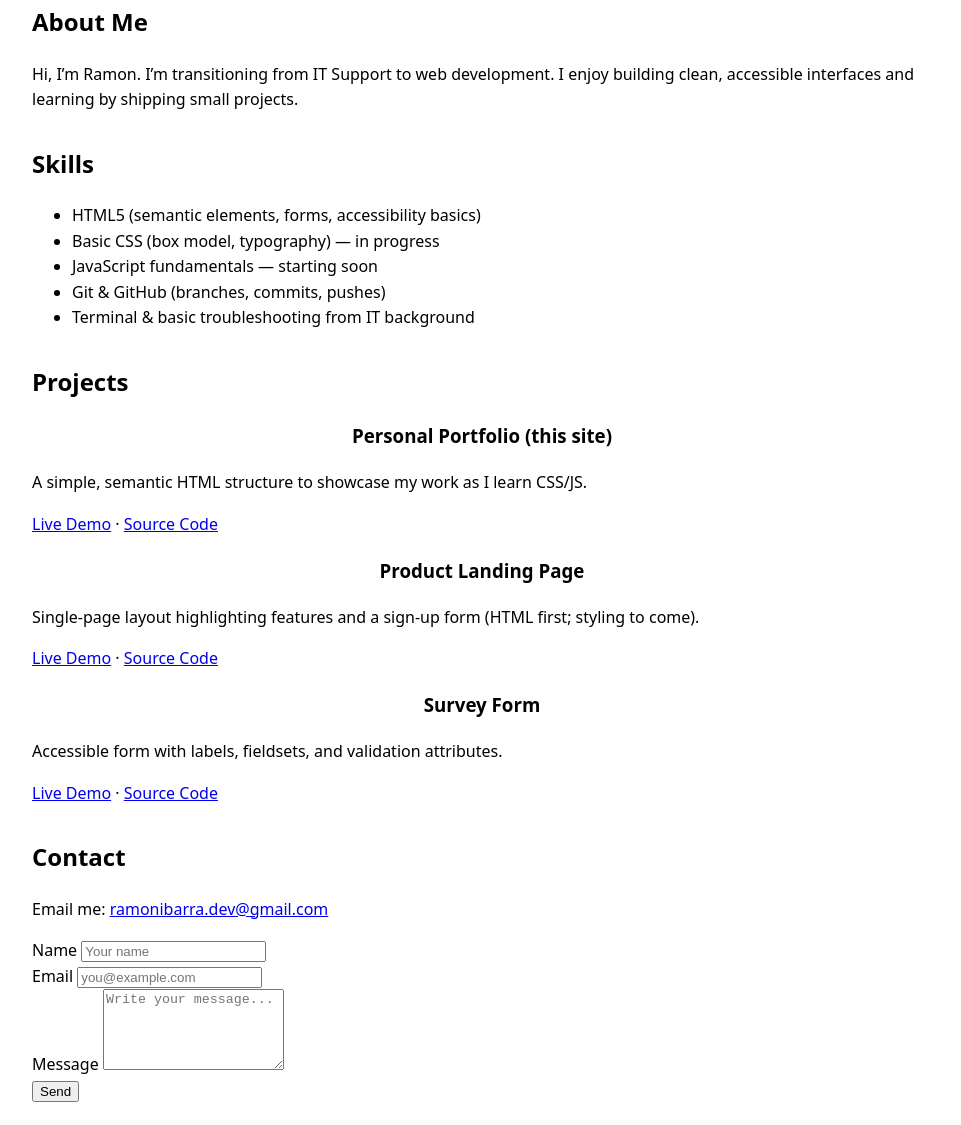
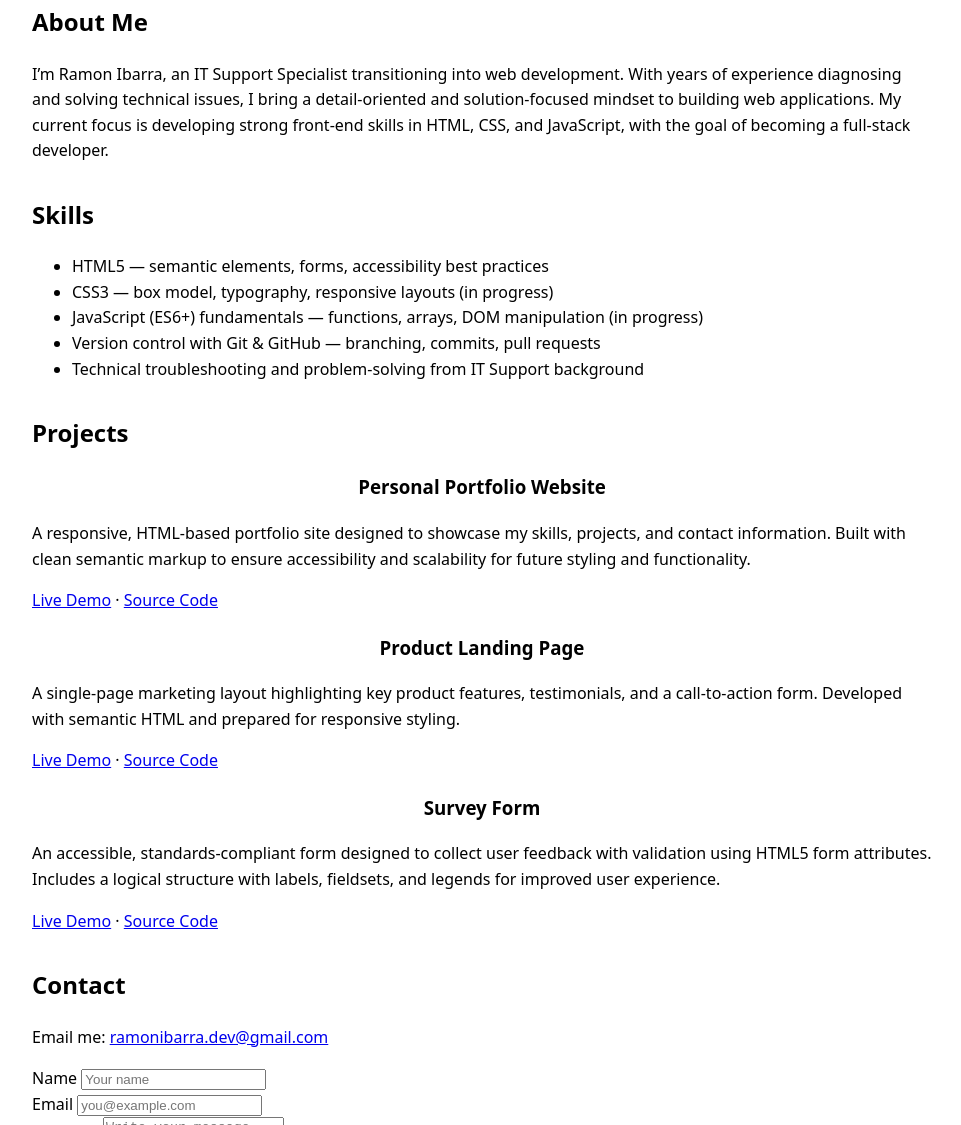
Before and after one commit to ramonibarradev/portfolio, a plain HTML site: page index.html in a window 1280 px wide. Shown: the part 206-1331 px from the top of the page, without its empty margins (158-1119 px from the left). Drawn offline with Linux system fonts and the light colour scheme.

Commit message:
Update About Me, Skills, and Projects sections

```diff
--- a/index.html
+++ b/index.html
@@ -47,8 +47,9 @@
     <section id="about" aria-labelledby="about-heading">
       <h2 id="about-heading">About Me</h2>
       <p>
-        Hi, I’m Ramon. I’m transitioning from IT Support to web development.
-        I enjoy building clean, accessible interfaces and learning by shipping small projects.
+  I’m Ramon Ibarra, an IT Support Specialist transitioning into web development.
+  With years of experience diagnosing and solving technical issues, I bring a detail-oriented and solution-focused mindset to building web applications.
+  My current focus is developing strong front-end skills in HTML, CSS, and JavaScript, with the goal of becoming a full-stack developer.
       </p>
       <!-- Optional headshot later:
       <figure>
@@ -61,11 +62,11 @@
     <section id="skills" aria-labelledby="skills-heading">
       <h2 id="skills-heading">Skills</h2>
       <ul>
-        <li>HTML5 (semantic elements, forms, accessibility basics)</li>
-        <li>Basic CSS (box model, typography) — in progress</li>
-        <li>JavaScript fundamentals — starting soon</li>
-        <li>Git & GitHub (branches, commits, pushes)</li>
-        <li>Terminal & basic troubleshooting from IT background</li>
+  <li>HTML5 — semantic elements, forms, accessibility best practices</li>
+  <li>CSS3 — box model, typography, responsive layouts (in progress)</li>
+  <li>JavaScript (ES6+) fundamentals — functions, arrays, DOM manipulation (in progress)</li>
+  <li>Version control with Git & GitHub — branching, commits, pull requests</li>
+  <li>Technical troubleshooting and problem-solving from IT Support background</li>
       </ul>
     </section>
 
@@ -75,13 +76,15 @@
   <li>
     <article>
       <header>
-              <h3>Personal Portfolio (this site)</h3>
+        <h3>Personal Portfolio Website</h3>
       </header>
-            <p>A simple, semantic HTML structure to showcase my work as I learn CSS/JS.</p>
-            <!-- Replace # with your repo once pushed -->
       <p>
-              <a href="https://ramonibarradev.github.io/portfolio/" rel="noopener">Live Demo</a> ·
-              <a href="https://github.com/ramonibarradev/portfolio" rel="noopener">Source Code</a>
+        A responsive, HTML-based portfolio site designed to showcase my skills, projects, and contact information.
+        Built with clean semantic markup to ensure accessibility and scalability for future styling and functionality.
+      </p>
+      <p>
+        <a href="https://ramonibarradev.github.io/portfolio/">Live Demo</a> ·
+        <a href="https://github.com/ramonibarradev/portfolio">Source Code</a>
       </p>
     </article>
   </li>
@@ -91,10 +94,13 @@
       <header>
         <h3>Product Landing Page</h3>
       </header>
-            <p>Single-page layout highlighting features and a sign-up form (HTML first; styling to come).</p>
       <p>
-              <a href="#" rel="noopener">Live Demo</a> ·
-              <a href="#" rel="noopener">Source Code</a>
+        A single-page marketing layout highlighting key product features, testimonials, and a call-to-action form.
+        Developed with semantic HTML and prepared for responsive styling.
+      </p>
+      <p>
+        <a href="#">Live Demo</a> ·
+        <a href="#">Source Code</a>
       </p>
     </article>
   </li>
@@ -104,10 +110,13 @@
       <header>
         <h3>Survey Form</h3>
       </header>
-            <p>Accessible form with labels, fieldsets, and validation attributes.</p>
       <p>
-              <a href="#" rel="noopener">Live Demo</a> ·
-              <a href="#" rel="noopener">Source Code</a>
+        An accessible, standards-compliant form designed to collect user feedback with validation using HTML5 form attributes.
+        Includes a logical structure with labels, fieldsets, and legends for improved user experience.
+      </p>
+      <p>
+        <a href="#">Live Demo</a> ·
+        <a href="#">Source Code</a>
       </p>
     </article>
   </li>
```
Lines whose indentation alone changed are shown as unchanged.
